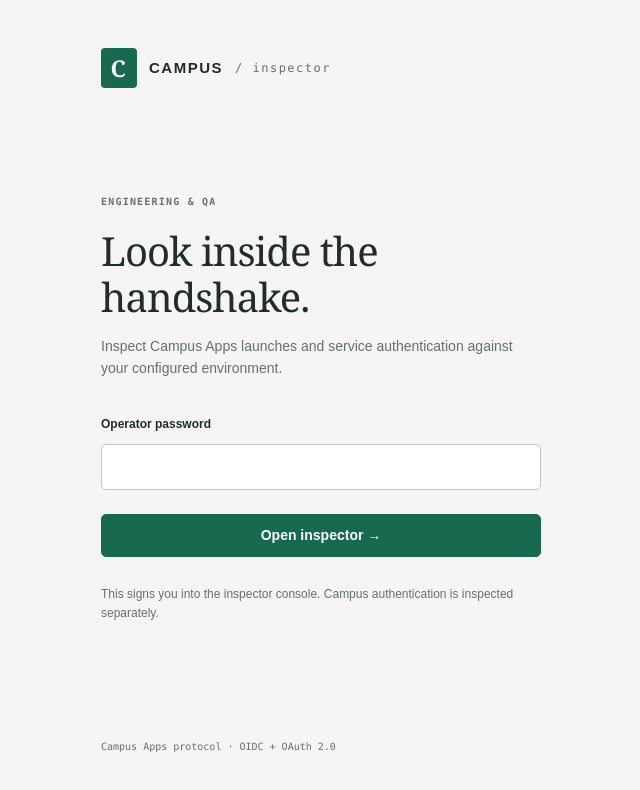
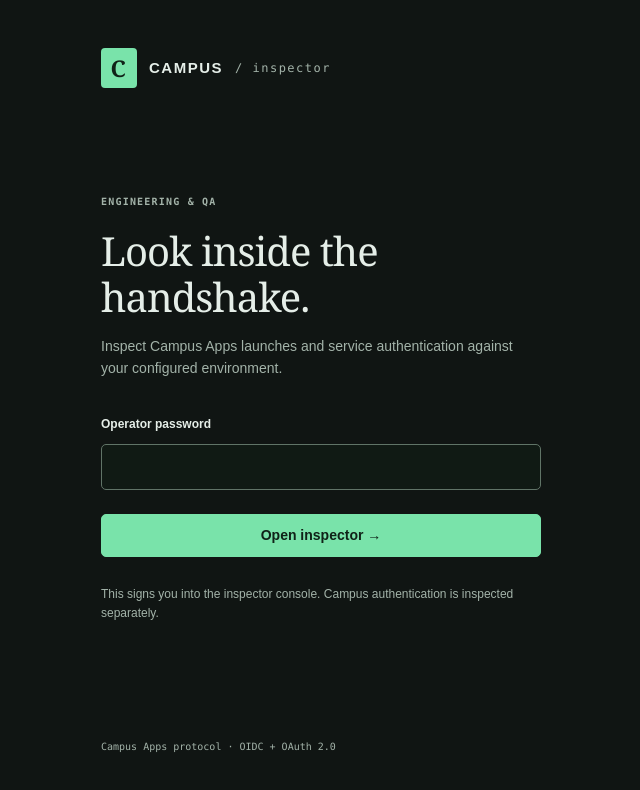
Before and after one commit to 0xdod/campus-inspector, a Next.js app: page /signin in a window 1280 px wide. Shown: the top 790 px of the page, without its empty margins (62-702 px from the left). Built offline with nearby package versions, Linux system fonts and the light colour scheme.

Commit message:
style: give the inspector a dark charcoal and mint theme

```diff
--- a/src/app/globals.css
+++ b/src/app/globals.css
@@ -1,13 +1,24 @@
 :root {
-  --canvas: #f5f6f3;
-  --surface: #fff;
-  --ink: #202d2b;
-  --muted: #64716c;
-  --border: #dce2dc;
-  --accent: #176a50;
-  --accent-soft: #eaf2eb;
-  --danger: #a22e35;
-  --amber: #795016;
+  color-scheme: dark;
+  --canvas: #101513;
+  --surface: #19211d;
+  --chrome: #131a16;
+  --ink: #e5eee8;
+  --muted: #a3b3a9;
+  --border: #34433a;
+  --control-border: #607467;
+  --accent: #79e3aa;
+  --on-accent: #102218;
+  --accent-soft: #1b3326;
+  --accent-border: #355e46;
+  --code-surface: #101a14;
+  --code-ink: #c2dfca;
+  --danger: #ffa1aa;
+  --danger-soft: #371f26;
+  --danger-border: #72414c;
+  --amber: #f0cf8b;
+  --amber-soft: #332c1d;
+  --amber-border: #6c5933;
   --radius: 8px;
   --mono: ui-monospace, SFMono-Regular, Consolas, monospace;
 }
@@ -34,7 +45,7 @@ button,
   border: 1px solid var(--accent);
   border-radius: 5px;
   background: var(--accent);
-  color: white;
+  color: var(--on-accent);
   padding: 10px 16px;
   font-weight: 600;
   display: inline-flex;
@@ -45,7 +56,7 @@ button,
 }
 button:hover,
 .button:hover {
-  filter: brightness(0.94);
+  filter: brightness(1.08);
 }
 button:disabled {
   cursor: wait;
@@ -55,7 +66,7 @@ a {
   color: var(--accent);
 }
 :focus-visible {
-  outline: 3px solid #c58d22;
+  outline: 3px solid var(--accent);
   outline-offset: 3px;
 }
 h1,
@@ -96,7 +107,7 @@ code {
 }
 pre {
   font-size: 12px;
-  background: #f4f6f3;
+  background: var(--code-surface);
   border: 1px solid var(--border);
   border-radius: 5px;
   padding: 16px;
@@ -104,7 +115,7 @@ pre {
   word-break: break-word;
   max-width: 100%;
   overflow: auto;
-  color: #374b41;
+  color: var(--code-ink);
 }
 hr {
   border: 0;
@@ -138,7 +149,7 @@ hr {
   display: grid;
   place-items: center;
   background: var(--accent);
-  color: white;
+  color: var(--on-accent);
   font:
     600 23px Georgia,
     serif;
@@ -164,7 +175,7 @@ hr {
   top: 0;
   height: 100vh;
   padding: 32px 20px 24px;
-  background: #fafbf8;
+  background: var(--chrome);
   border-right: 1px solid var(--border);
   display: flex;
   flex-direction: column;
@@ -183,7 +194,7 @@ hr {
 .sidebar nav button {
   background: transparent;
   border: 0;
-  color: #53625b;
+  color: var(--muted);
   font-size: 13px;
   font-weight: 500;
   justify-content: flex-start;
@@ -234,7 +245,7 @@ hr {
 }
 .topbar {
   height: 70px;
-  background: #fafbf8;
+  background: var(--chrome);
   border-bottom: 1px solid var(--border);
   display: flex;
   align-items: center;
@@ -296,7 +307,7 @@ main {
   align-items: center;
   gap: 16px;
   background: var(--accent-soft);
-  border: 1px solid #cfddcf;
+  border: 1px solid var(--accent-border);
   border-radius: var(--radius);
   padding: 18px 20px;
   margin-bottom: 24px;
@@ -381,20 +392,20 @@ main {
 }
 .neutral {
   color: var(--muted);
-  background: #f0f3ef;
+  background: var(--chrome);
   border: 1px solid var(--border);
 }
 .passed {
-  background: #e9f4ed;
-  color: #17603e;
+  background: var(--accent-soft);
+  color: var(--accent);
 }
 .failed {
-  background: #fbeaec;
+  background: var(--danger-soft);
   color: var(--danger);
 }
 .blocked,
 .not_run {
-  background: #fbf2df;
+  background: var(--amber-soft);
   color: var(--amber);
 }
 .journey ol {
@@ -437,7 +448,7 @@ main {
 }
 .empty > span {
   font-size: 32px;
-  color: #8b9f8f;
+  color: var(--muted);
   display: block;
   margin-bottom: 16px;
 }
@@ -476,9 +487,9 @@ input,
 select {
   width: 100%;
   min-width: 0;
-  border: 1px solid #bdc8bf;
+  border: 1px solid var(--control-border);
   border-radius: 5px;
-  background: white;
+  background: var(--code-surface);
   padding: 11px 12px;
   color: var(--ink);
 }
@@ -524,16 +535,16 @@ details p {
 }
 .notice {
   padding: 14px 16px;
-  background: #fbf6e9;
-  border: 1px solid #eee0bb;
+  background: var(--amber-soft);
+  border: 1px solid var(--amber-border);
   border-radius: 5px;
   font-size: 12px;
-  color: #725529;
+  color: var(--amber);
   margin: 20px 0;
 }
 .error {
-  background: #fceef0;
-  border: 1px solid #e8c5cb;
+  background: var(--danger-soft);
+  border: 1px solid var(--danger-border);
   border-radius: 5px;
   padding: 12px;
   color: var(--danger);
@@ -848,3 +859,19 @@ details p {
     justify-self: start;
   }
 }
+
+input::placeholder {
+  color: var(--muted);
+  opacity: 1;
+}
+input {
+  caret-color: var(--accent);
+}
+::selection {
+  background: var(--accent);
+  color: var(--on-accent);
+}
+.sidebar nav button:hover:not(.active),
+.run-list > button:hover {
+  background: var(--accent-soft);
+}
```
